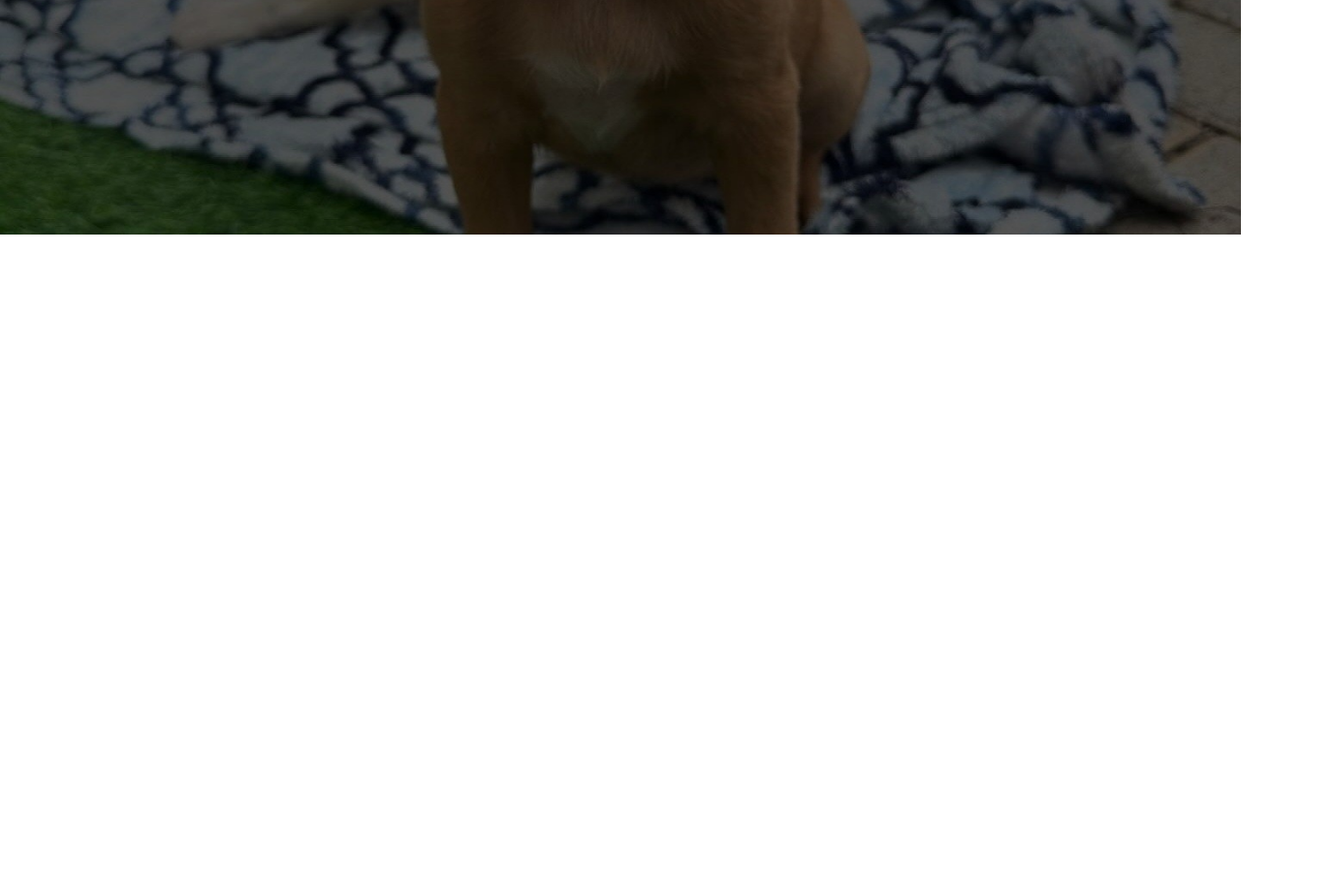
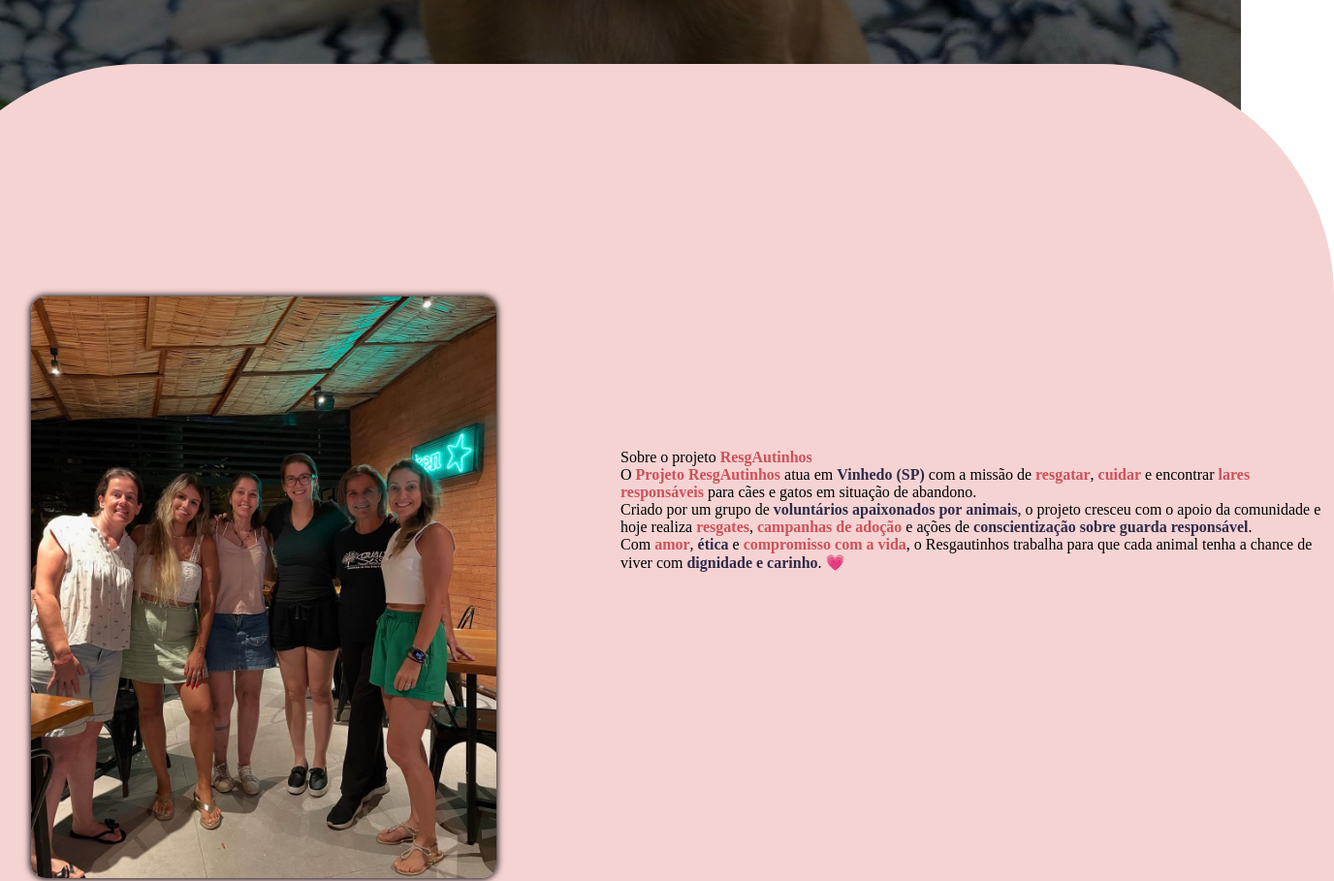
Before and after one commit to Jadc-1/Projeto_ResgAutinhos, a plain HTML site: page index.html in a window 1280 px wide. Shown: the part 790-1699 px from the top of the page at 97% size, 1376 px wide, since content can reach past the window. Before the commit the page ends 1032 px from the top, so only its background shows below. Drawn offline with Linux system fonts and the light colour scheme.

Commit message:
feat/main - Iniciei a seção sobre

```diff
--- a/index.html
+++ b/index.html
@@ -29,8 +29,8 @@
 
                 <!-- Lista de links do menu -->
                 <ul class="menu">
-                    <li><a href="#inicio">Início</a></li>
-                    <li><a href="#sobre">Sobre nós</a></li>
+                    <li><a href="#header-container">Início</a></li>
+                    <li><a href="#sobre-container">Sobre nós</a></li>
                     <li><a href="#ajudar">Como ajudar</a></li>
                     <li><a href="#campanhas">Campanhas</a></li>
                     <li><a href="#animais">Animais para adoção</a></li>
@@ -41,18 +41,50 @@
         </div>
     </header>
 
+    <!--Primeira section da landing page, imagem-->
     <main id="main-container">
         <div id="secao-bv">
-            <div class = "texto-main">
-                <h3 class = "sub-titulo-bv">BEM-VINDO</h3>
-                <h1 class = "texto-principal">Cuidando de quem só <br> precisa de amor</h1>
-                <h2 class = "subtitulo-principal">No Projeto ResgAUtinhos, damos uma nova chance para cães e gatos abandonados encontrarem um lar cheio de carinho.</h2>
+            <div class="texto-main">
+                <h3 class="sub-titulo-bv">BEM-VINDO</h3>
+                <h1 class="texto-principal">Cuidando de quem só <br> precisa de amor</h1>
+                <h2 class="subtitulo-principal">No Projeto ResgAUtinhos, damos uma nova chance para cães e gatos
+                    abandonados encontrarem um lar cheio de carinho.</h2>
             </div>
-            <div class = "botao-contato-main">
-                <button onclick="irParaContatos()">Entre em contato<img src="imagens/seta-direita.png" alt="seta"></img></button>
+            <div class="botao-contato-main">
+                <button onclick="irParaContatos()">Entre em contato<img src="imagens/seta-direita.png"
+                        alt="seta"></img></button>
             </div>
         </div>
     </main>
+
+    <!--Segunda section da landing page, Sobre a ONG-->
+    <section id="sobre-container">
+        <section id="imagem-sobre">
+            <img src="imagens/imagem_sobre.jpg" alt="equipe">
+        </section>
+        <aside id="aside-sobre">
+            <p>Sobre o projeto<span style="color:#ce5159; font-weight:700;"> ResgAutinhos</span></p>
+            <p>O <span class="destaque-vermelho">Projeto ResgAutinhos</span> atua em <span class="destaque-roxo">Vinhedo
+                    (SP)</span> com a missão de <span class="destaque-vermelho">resgatar</span>, <span
+                    class="destaque-vermelho">cuidar</span> e encontrar <span class="destaque-vermelho">lares
+                    responsáveis</span> para cães e gatos em situação de
+                abandono.
+            </p>
+
+            <p>Criado por um grupo de <span class="destaque-roxo">voluntários apaixonados por
+                    animais</span>, o projeto cresceu com o apoio da comunidade e hoje realiza <span
+                    class="destaque-vermelho">resgates</span>, <span class="destaque-vermelho">campanhas de
+                    adoção</span> e ações de <span class="destaque-roxo">conscientização sobre guarda
+                    responsável</span>.
+            </p>
+
+            <p>Com <span class="destaque-vermelho">amor</span>, <span class="destaque-roxo">ética</span> e <span
+                    class="destaque-vermelho">compromisso com a vida</span>, o Resgautinhos trabalha para
+                que cada animal tenha a chance de viver com <span class="destaque-roxo">dignidade e
+                    carinho</span>. 💗
+            </p>
+        </aside>
+    </section>
 
     <script src="main.js"></script>
 </body>
--- a/main.js
+++ b/main.js
@@ -1,3 +1,5 @@
+// Funções para deixar o scroll automática após o click mais suave (smooth)
+
 function irParaContatos()
 {
     const secaoContatos = document.getElementById('contatos');
--- a/style.css
+++ b/style.css
@@ -2,12 +2,17 @@
 @import url('https://fonts.googleapis.com/css2?family=Poppins:ital,wght@0,100;0,200;0,300;0,400;0,500;0,600;0,700;0,800;0,900;1,100;1,200;1,300;1,400;1,500;1,600;1,700;1,800;1,900&display=swap');
 /* Font poppins */
 
-@import url('https://fonts.googleapis.com/css2?family=Montserrat:ital,wght@0,100..900;1,100..900&family=Poppins:ital,wght@0,100;0,200;0,300;0,400;0,500;0,600;0,700;0,800;0,900;1,100;1,200;1,300;1,400;1,500;1,600;1,700;1,800;1,900&display=swap'); /* MontSerrat */
+@import url('https://fonts.googleapis.com/css2?family=Montserrat:ital,wght@0,100..900;1,100..900&family=Poppins:ital,wght@0,100;0,200;0,300;0,400;0,500;0,600;0,700;0,800;0,900;1,100;1,200;1,300;1,400;1,500;1,600;1,700;1,800;1,900&display=swap');
+/* MontSerrat */
 
 * {
     /*configuração geral*/
     margin: 0;
     padding: 0;
+}
+
+html {
+    scroll-behavior: smooth;
 }
 
 /* Header */
@@ -94,7 +99,7 @@ header {
     color: #4A4A4A;
     font-family: "Poppins", sans-serif;
     font-weight: 700;
-    transition: 200ms;
+    transition: 200ms ease;
 }
 
 .main-nav .menu li a:hover {
@@ -124,7 +129,8 @@ header {
     align-items: center;
     height: 55em;
     background-image: url('imagens/Foto_Principal.jpg');
-    background-position: top; /* Centraliza a imagem */
+    background-position: top;
+    /* Centraliza a imagem */
     background-repeat: no-repeat;
     background-size: cover;
     background-attachment: fixed;
@@ -163,7 +169,7 @@ header {
     margin-bottom: 6em;
 }
 
-.botao-contato-main button{
+.botao-contato-main button {
     display: inline-flex;
     border-radius: 15px;
     border: none;
@@ -176,13 +182,58 @@ header {
     transition: 200ms;
 }
 
-.botao-contato-main button img{
+.botao-contato-main button img {
     width: 25px;
     padding-left: 0.7em;
 }
 
 .botao-contato-main button:hover {
     scale: calc(1.03);
+}
+
+/* Conteúdo Sobre */
+
+#sobre-container {
+    margin: -6em;
+    display: flex;
+    background-color: #F6D3D3;
+    border-top-left-radius: 15em;
+    /* canto superior esquerdo */
+    border-top-right-radius: 15em;
+    /* canto superior direito */
+    align-items: center;
+    overflow: hidden;
+}
+
+#imagem-sobre {
+    display: flex;
+    justify-content: center;
+    align-items: center;
+    width: 50%;
+}
+
+#imagem-sobre img {
+    width: 30em;
+    height: auto;
+    margin: 5em;
+    margin-top: 15em;
+    border-radius: 15px;
+    box-shadow: 0px 0px 7px 1px;
+}
+
+#aside-sobre {
+    width: 50%;
+}
+
+.destaque-vermelho {
+    color: #ce5159;
+    font-weight: 600;
+}
+
+
+.destaque-roxo {
+    color: #2F2A4A;
+    font-weight: 600;
 }
 
 /* Responsividade para mobile */
```
Also changed, not shown: imagens/imagem_sobre.jpg (added).
